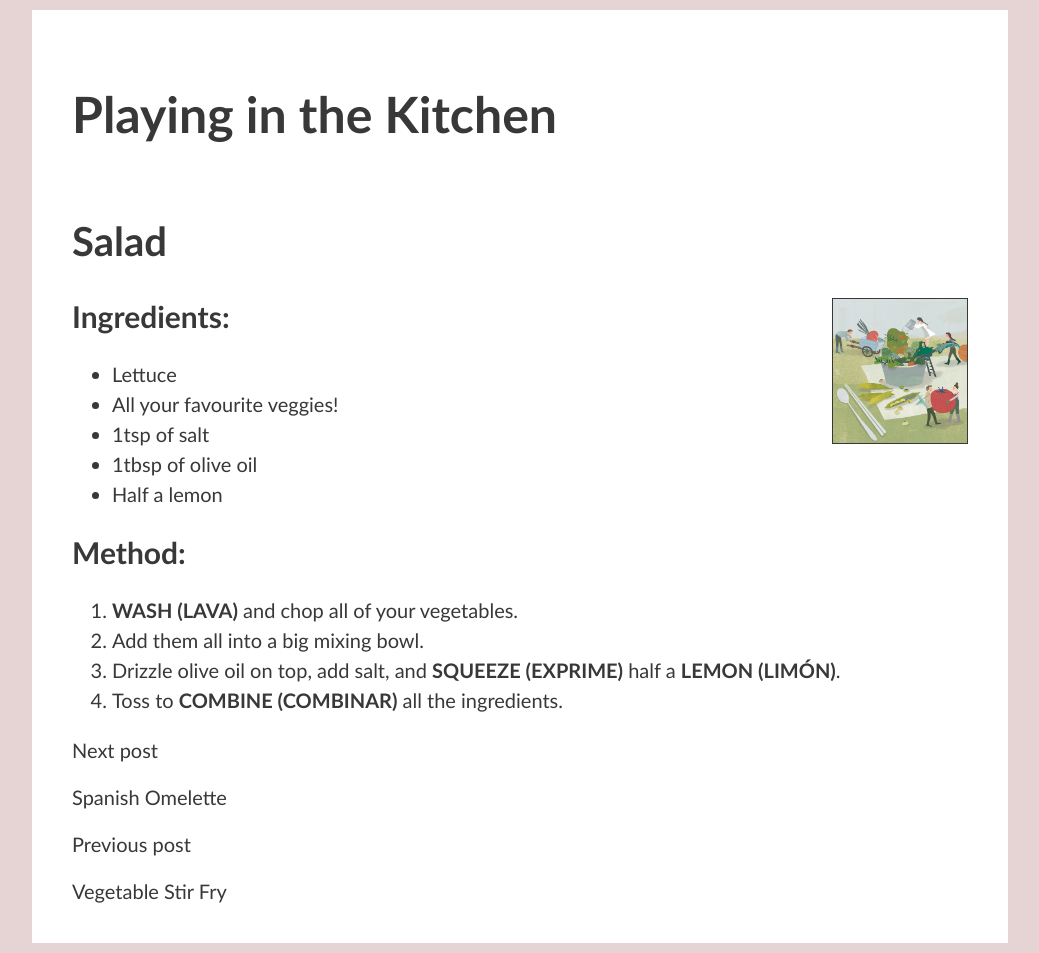
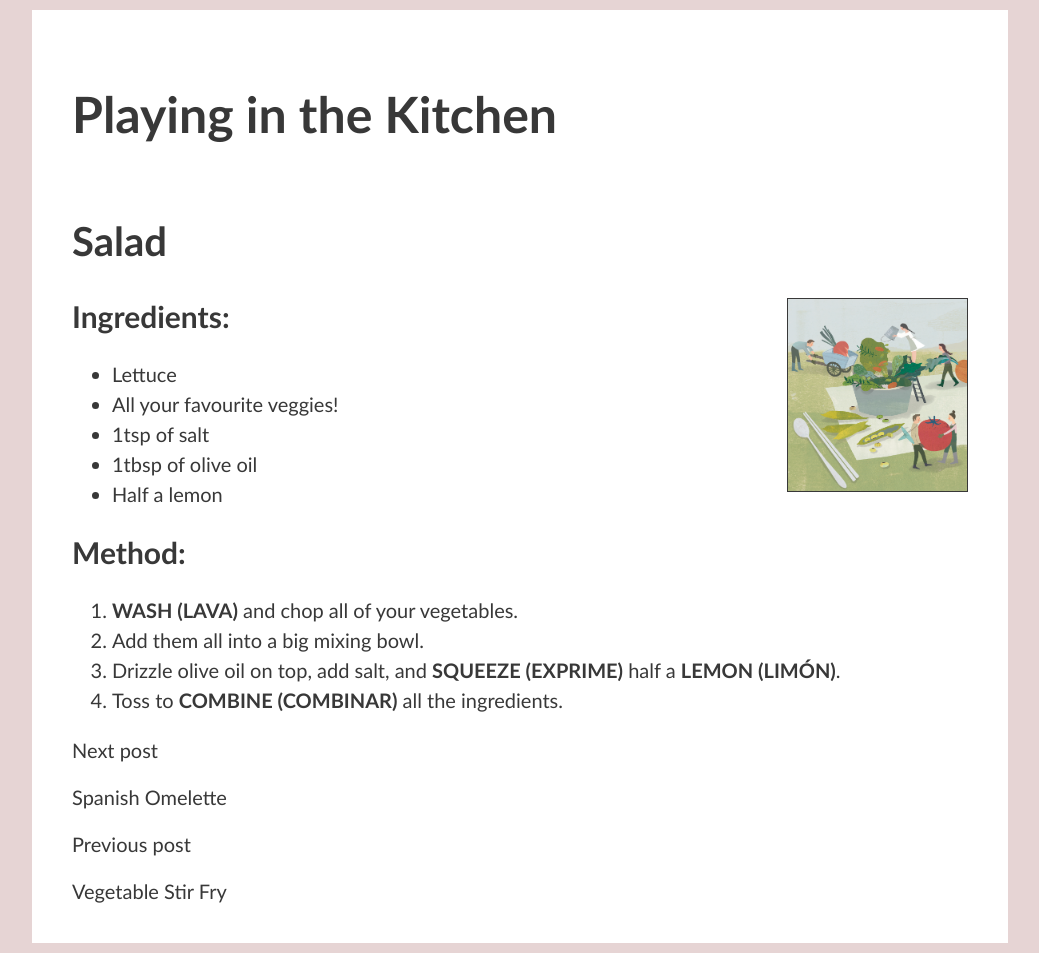
Before and after one commit to paulaves/paulaves.github.io, a Jekyll site: the page built from _recipes/recipe8.markdown, in a window 1280 px wide. Shown: the whole page, without its empty margins (120-1159 px from the left). Built offline with Jekyll 4.4.1, drawn with Linux system fonts in a browser that asks for light colours.

Commit message:
image size to 20%

```diff
--- a/assets/css/recipes.css
+++ b/assets/css/recipes.css
@@ -11,7 +11,7 @@ html {
 
 img {
   float:right;
-  width: 15%;
+  width: 20%;
   border: 1px solid #383838;
   margin-left: 15px;
 }
```
